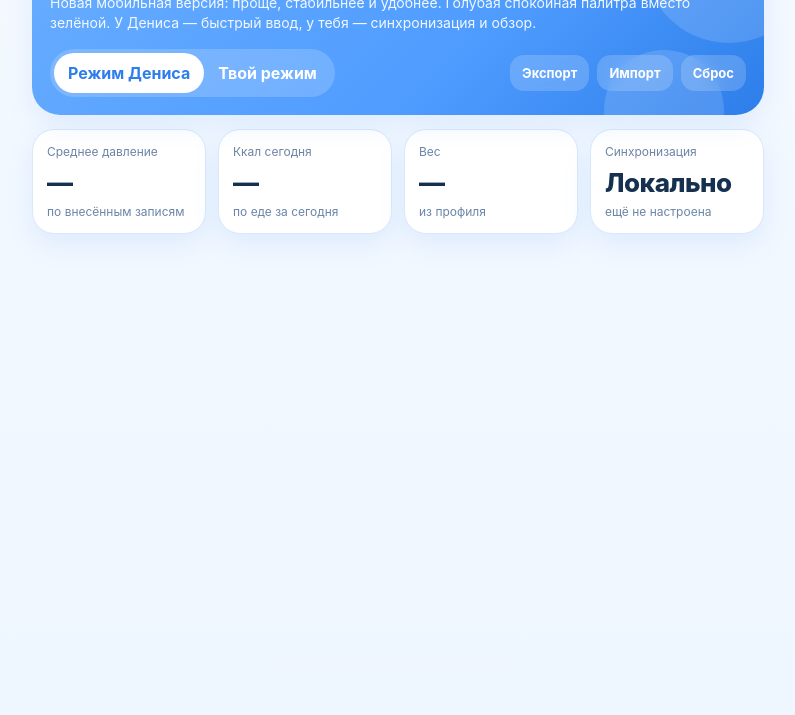
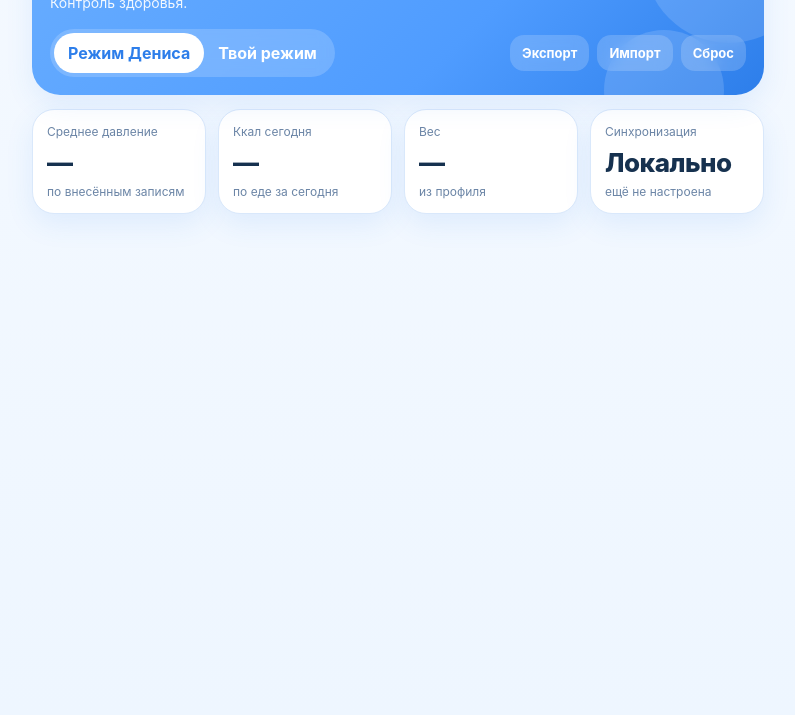
Before and after one commit to rus9774769-prog/denis-health-app, a plain HTML site: page index.html in a window 1280 px wide. Shown: the part 85-800 px from the top of the page, without its empty margins (242-1037 px from the left). Drawn offline with Linux system fonts and the light colour scheme; a script that the page names is missing.

Commit message:
Update index.html

```diff
--- a/index.html
+++ b/index.html
@@ -164,7 +164,7 @@
   <div class="app">
     <div class="hero">
       <h1>Denis Health</h1>
-      <div class="sub">Новая мобильная версия: проще, стабильнее и удобнее. Голубая спокойная палитра вместо зелёной. У Дениса — быстрый ввод, у тебя — синхронизация и обзор.</div>
+      <div class="sub">Контроль здоровья.</div>
       <div class="topbar">
         <div class="seg">
           <button data-mode="denis" class="active" type="button">Режим Дениса</button>
```
